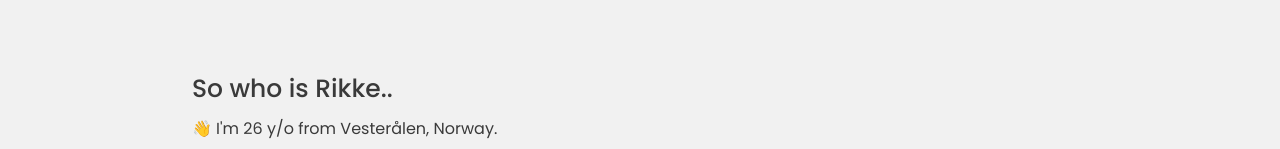
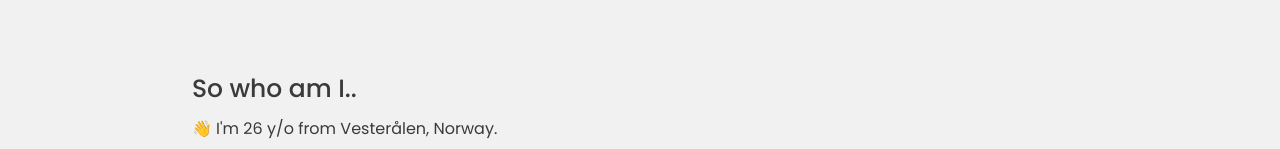
Before and after one commit to RikkeLindberg/portfolio-v2, a Next.js app: page / in a window 1280 px wide. Shown: the part 990-1139 px from the top of the page. Built offline with nearby package versions, Linux system fonts and the light colour scheme.

Commit message:
change heading title

```diff
--- a/components/about/AboutMe.js
+++ b/components/about/AboutMe.js
@@ -9,7 +9,7 @@ export default function AboutMe() {
 
     return (
         <div className={styles.about}>
-            <Heading size="3" title="So who is Rikke.." />
+            <Heading size="3" title="So who am I.." />
             <ul>
                 <li>👋 I'm { age } y/o from Vesterålen, Norway.</li>
                 <li>✨ I will describe myself as positive, structured and hardworking.</li>
```
